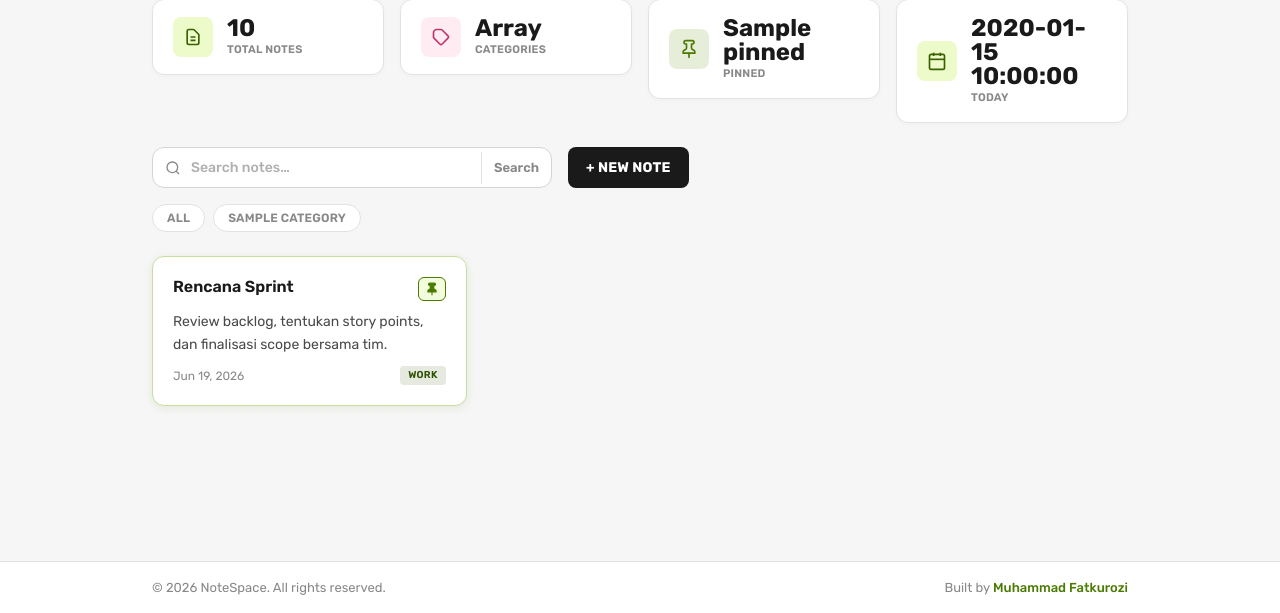
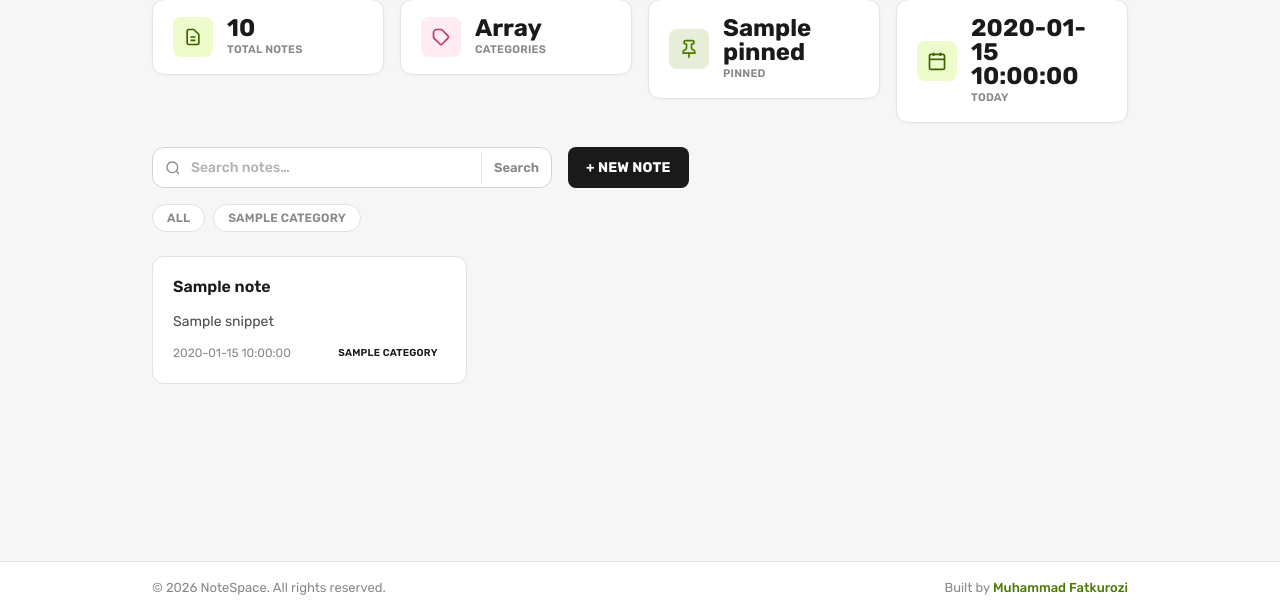
Before and after one commit to ibnumardini/NoteSpace, a CodeIgniter 4 app: the page made by app/Views/note/index.php in a window 1280 px wide. Shown: the part 187-800 px from the top of the page. Run offline with PHP 8.4 and a stand-in for CodeIgniter, Linux system fonts and the light colour scheme; the template is opened without the code that fills it: most values are stand-ins (such as "Sample title", 1, 10 or a date in 2020); data that the repository does not hold is empty; some libraries are stand-ins or nearby versions.

Commit message:
feat: enhance note display by adding snippets, formatted dates, and category badges

```diff
--- a/app/Views/note/index.php
+++ b/app/Views/note/index.php
@@ -73,29 +73,41 @@
 
 <div class="row g-3">
 
+  <?php if (empty($notes)): ?>
+    <div class="col-12">
+      <p class="text-muted text-center py-4">No notes yet. <a href="/notes/create">Create one</a>.</p>
+    </div>
+  <?php else: ?>
+    <?php foreach ($notes as $note): ?>
       <div class="col-12 col-sm-6 col-lg-4">
-    <div class="note-card note-card--pinned" onclick="window.location='/notes/1'" style="cursor:pointer">
+        <div class="note-card <?= $note['is_pinned'] ? 'note-card--pinned' : '' ?>" onclick="window.location='/notes/<?= $note['id'] ?>'" style="cursor:pointer">
           <div class="note-card-header">
-        <h3 class="note-card-title">Rencana Sprint</h3>
+            <h3 class="note-card-title"><?= esc($note['title']) ?></h3>
             <div class="note-actions">
-          <a href="/notes/1/edit" class="note-action-btn edit" title="Edit" aria-label="Edit note">
+              <a href="/notes/<?= $note['id'] ?>/edit" class="note-action-btn edit" title="Edit" aria-label="Edit note">
                 <img src="/assets/svg/edit.svg" width="14" height="14" alt="" />
               </a>
               <button class="note-action-btn delete" title="Archive" aria-label="Archive note">
                 <img src="/assets/svg/archive.svg" width="14" height="14" alt="" />
               </button>
-          <button class="note-action-btn pin pinned" title="Unpin" aria-label="Unpin note">
-            <img src="/assets/svg/pin-filled.svg" width="14" height="14" alt="" />
+              <button class="note-action-btn pin <?= $note['is_pinned'] ? 'pinned' : '' ?>" title="<?= $note['is_pinned'] ? 'Unpin' : 'Pin' ?>" aria-label="<?= $note['is_pinned'] ? 'Unpin' : 'Pin' ?> note">
+                <img src="/assets/svg/<?= $note['is_pinned'] ? 'pin-filled' : 'pin' ?>.svg" width="14" height="14" alt="" />
               </button>
             </div>
           </div>
-      <p class="note-card-snippet">Review backlog, tentukan story points, dan finalisasi scope bersama tim.</p>
+          <?php if ($note['snippet']): ?>
+            <p class="note-card-snippet"><?= esc($note['snippet']) ?></p>
+          <?php endif ?>
           <div class="note-card-footer">
-        <span class="note-date">Jun 19, 2026</span>
-        <span class="badge-category badge-work">Work</span>
+            <span class="note-date"><?= $note['date'] ?></span>
+            <?php if ($note['category']): ?>
+              <span class="badge-category badge-<?= $note['category']['slug'] ?>"><?= esc($note['category']['name']) ?></span>
+            <?php endif ?>
           </div>
         </div>
       </div>
+    <?php endforeach ?>
+  <?php endif ?>
 
 </div>
 
```
Also changed, not shown: app/Controllers/Note.php (+30 -2 lines). Lines whose indentation alone changed are shown as unchanged.
